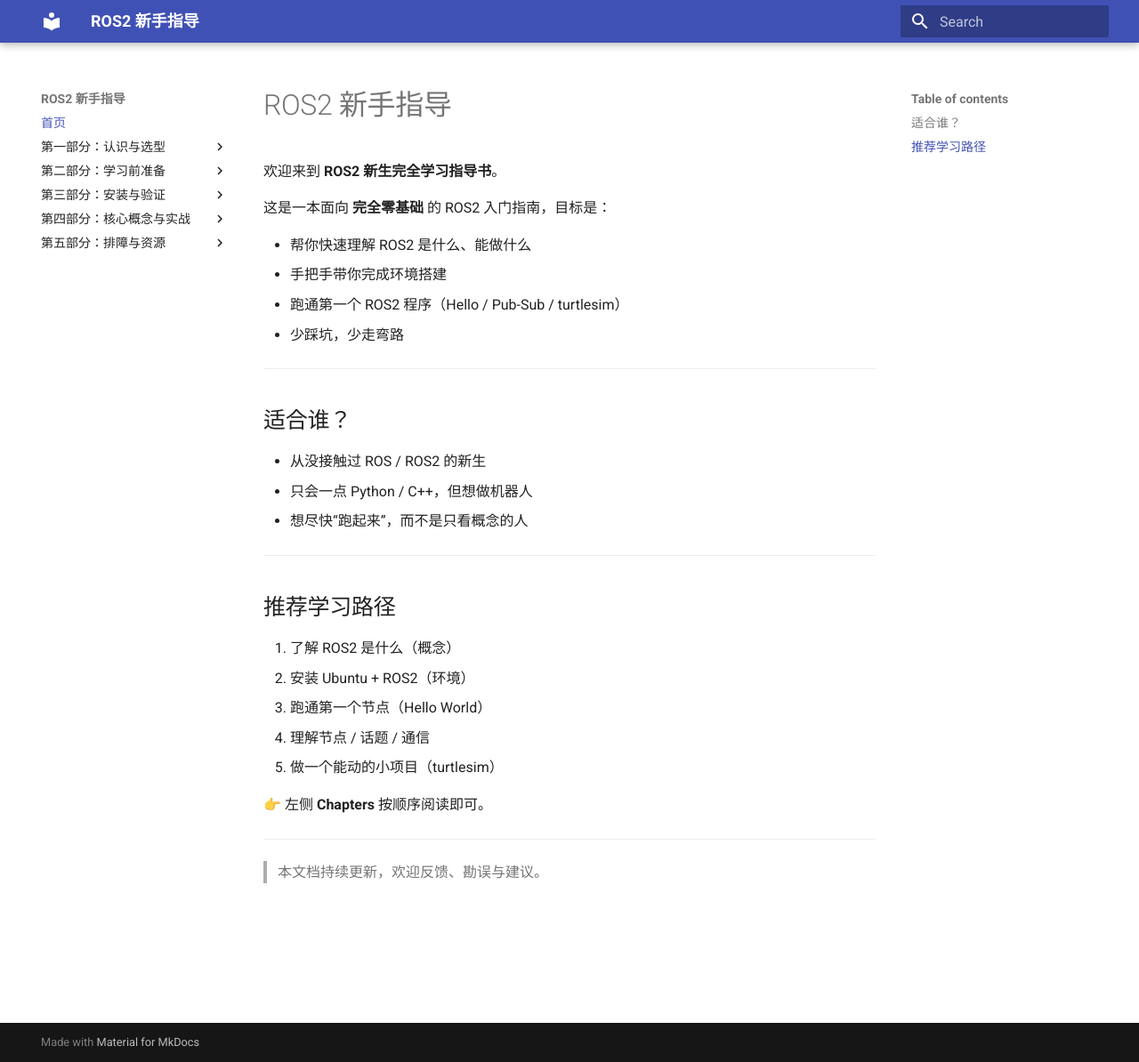
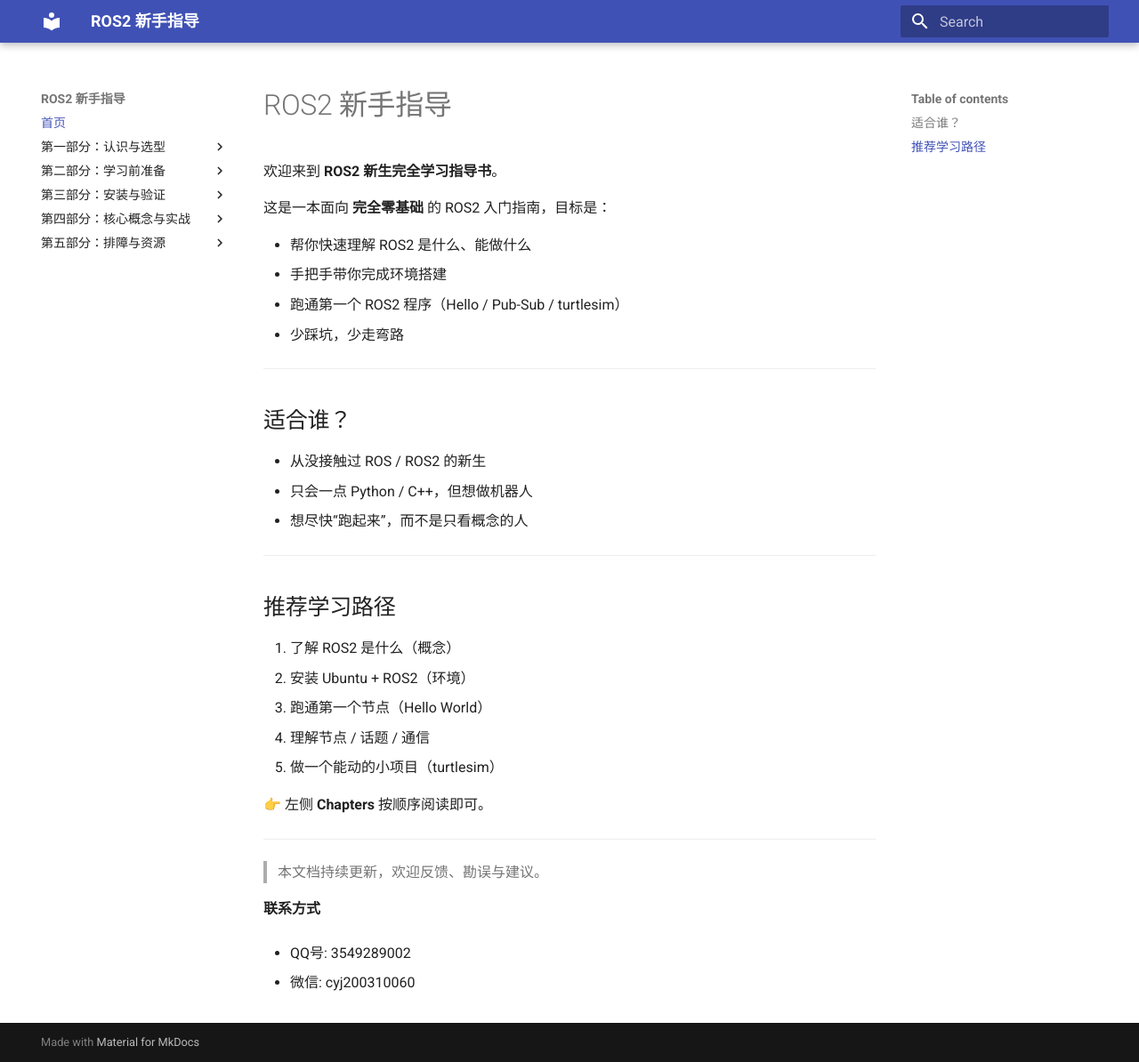
Before and after one commit to cyj1006/ros2-docs, an MkDocs documentation site: the page built from docs/index.md, in a window 1280 px wide and 1194 px high. Shown: the whole window at 89% size. Built offline with MkDocs 1.6.1 and Material for MkDocs 9.7.7, drawn with Linux system fonts in a browser that asks for light colours.

Commit message:
update docs

```diff
--- a/docs/index.md
+++ b/docs/index.md
@@ -30,3 +30,9 @@
 ---
 
 > 本文档持续更新，欢迎反馈、勘误与建议。
+
+**联系方式**
+
+- QQ号: 3549289002
+
+- 微信: cyj200310060
```
